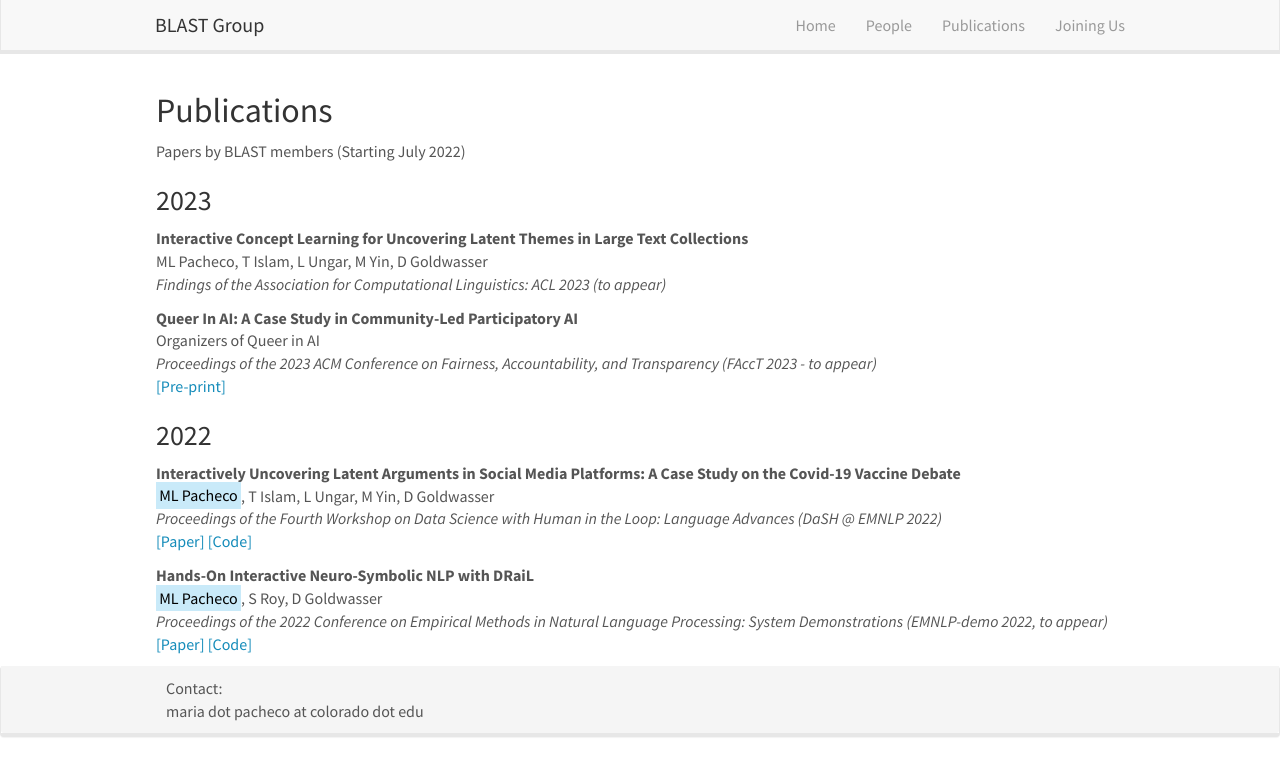
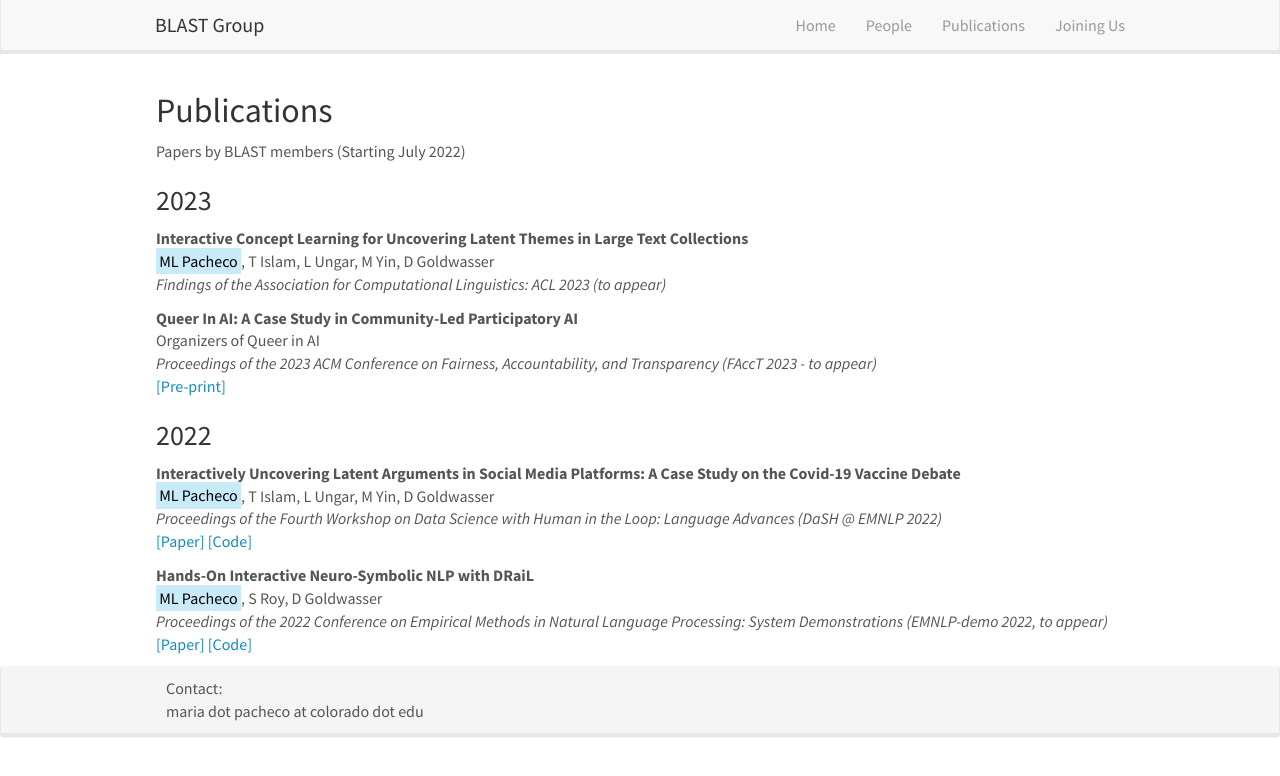
Before and after one commit to blast-cu/blast-cu.github.io, a Jekyll site: the page built from _pages/publications.md, in a window 1280 px wide. Shown: the top 776 px of the page. Built offline with Jekyll 4.4.1, drawn with Linux system fonts in a browser that asks for light colours; nearby versions of some CDN libraries.

```diff
--- a/_data/publist_2023.yml
+++ b/_data/publist_2023.yml
@@ -1,5 +1,5 @@
 - title: "Interactive Concept Learning for Uncovering Latent Themes in Large Text Collections"
-  authors: ML Pacheco, T Islam, L Ungar, M Yin, D Goldwasser
+  authors: <mark>ML Pacheco</mark>, T Islam, L Ungar, M Yin, D Goldwasser
   venue: "Findings of the Association for Computational Linguistics: ACL 2023 (to appear)"
   highlight: 0
   year: 2023
```
